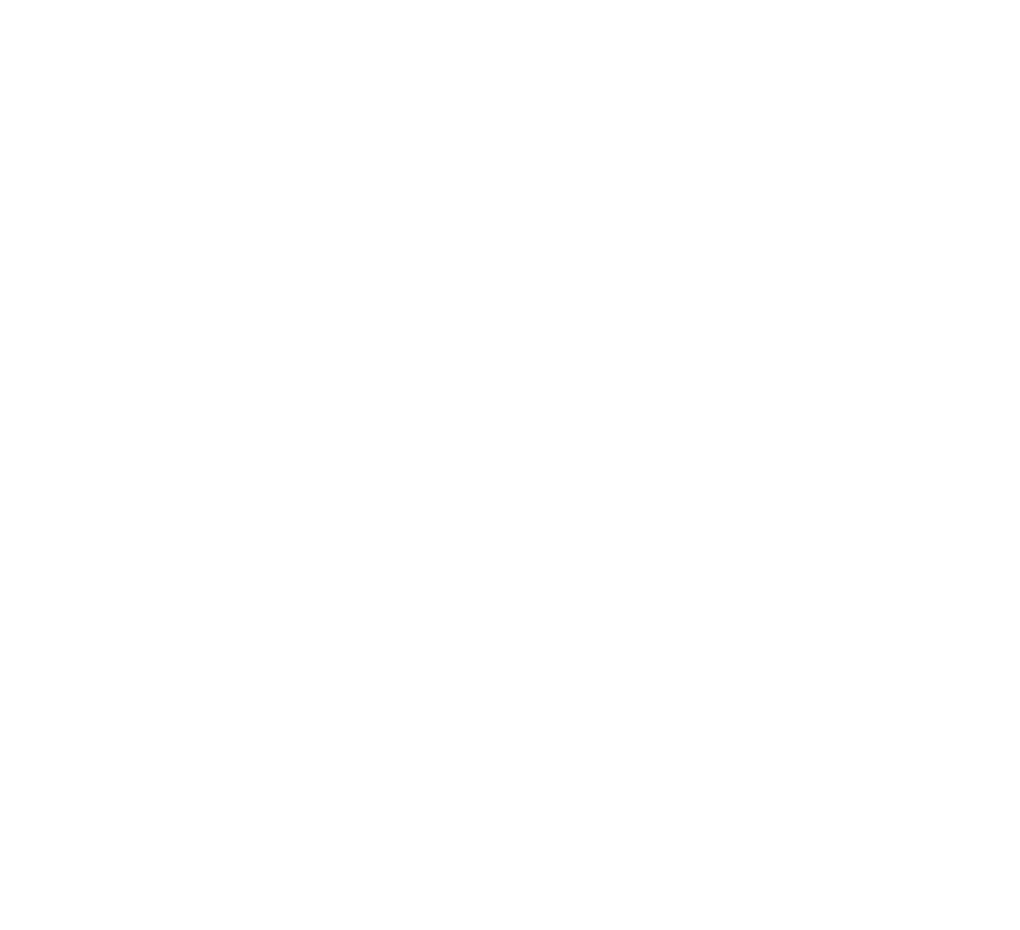
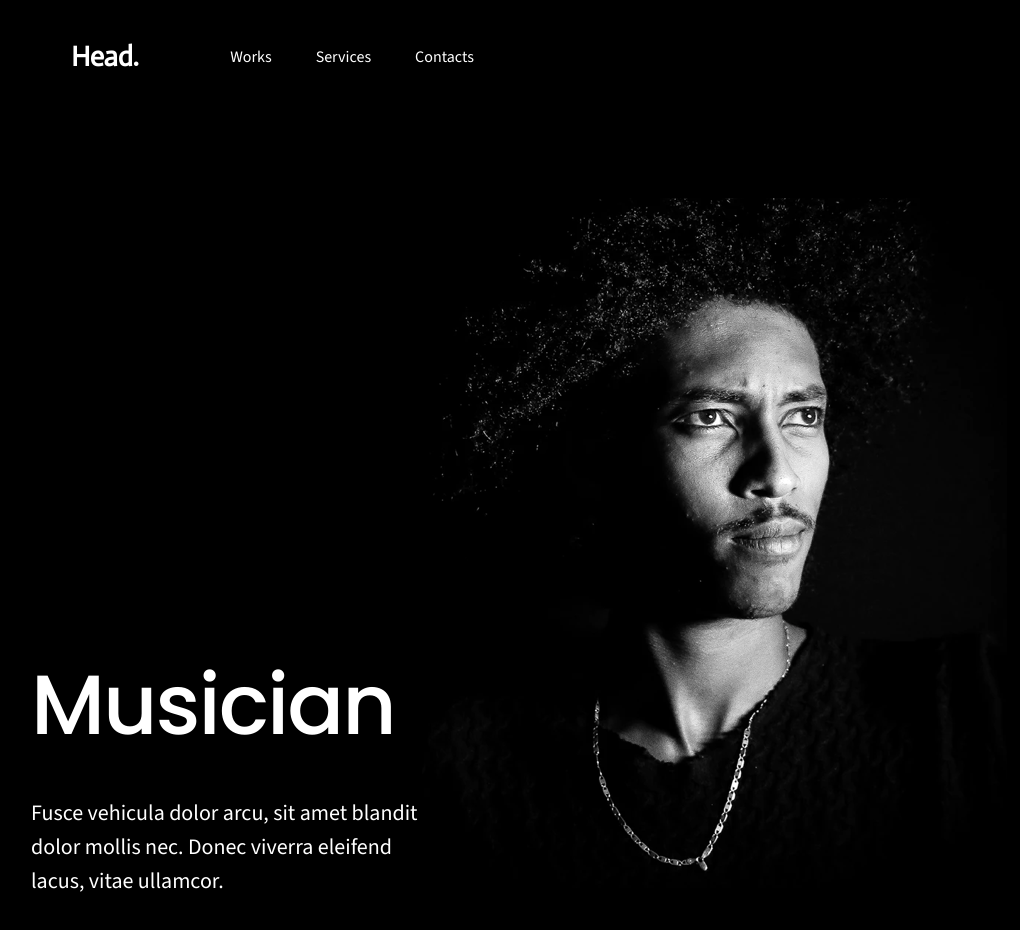
Before and after one commit to ZFazzi/musician, a plain HTML site: page index.html in a window 1280 px wide. Shown: the whole page, without its empty margins (53-1073 px from the left). Before the commit the page ends 800 px from the top, so only its background shows below. Drawn offline with nearby package versions, Linux system fonts and the light colour scheme.

Commit message:
added the content, have not aligned them correctly yet

```diff
--- a/index.html
+++ b/index.html
@@ -0,0 +1,39 @@
+<!DOCTYPE html>
+<html lang="en">
+<head>
+    <meta charset="UTF-8">
+    <meta name="viewport" content="width=device-width, initial-scale=1.0">
+    <link rel="preconnect" href="https://fonts.googleapis.com">
+    <link rel="preconnect" href="https://fonts.gstatic.com" crossorigin>
+    <link href="https://fonts.googleapis.com/css2?family=Actor&family=Poppins:wght@100;400;500&family=Source+Sans+3&display=swap" rel="stylesheet">
+    <link rel="stylesheet" href="styles/index.css">
+    <title>Musician</title>
+</head>
+<body>
+    <header>
+        <div class="header">
+            <h3 class="logo">Head.</h3>
+            <!-- Navbar Start -->
+            <nav class="navbar">
+                <ul>
+                    <li><a href="#">Works</a></li>
+                    <li><a href="#">Services</a></li>
+                    <li><a href="#">Contacts</a></li>
+                </ul>
+            </nav>
+        </div>
+    </header>
+    <main>
+        <section>
+            <section>
+                <h1>Musician</h1>
+                <p class="main-text">Fusce vehicula dolor arcu, sit amet blandit<br> dolor mollis nec. Donec viverra eleifend<br> lacus, vitae ullamcor.</p>
+            </section>
+            <section>
+                <img src="images/male-musician.png" alt="Male musician in black and white">
+            </section>
+        </section>
+    </main>
+
+</body>
+</html>
--- a/styles/index.scss
+++ b/styles/index.scss
@@ -0,0 +1,92 @@
+* {
+    box-sizing: border-box;
+    margin: 0;
+    padding: 0;
+}
+
+/*header*/
+body{
+    background-color: black;
+    max-width: 1200px;
+    max-height: 1900px;
+}
+
+.header {
+    display: flex;
+    justify-content: space-between;
+    align-items: center;
+    color: #ffffff;
+    line-height: 36px;
+    letter-spacing: -0.25px;
+    font-size: 24px;
+    font-family: "Actor", sans-serif;
+    font-weight: 400;
+    font-style: normal;
+    padding:  2%;
+}
+
+.logo {
+    margin-left: 100px;
+}
+
+.navbar {
+    flex-grow: 0.9;
+}
+
+nav ul {
+    list-style-type: none;
+    padding: 0;
+    margin: 0;
+}
+
+ul li {
+    float: left;
+    padding: 22px;
+}
+
+li a {
+    text-decoration: none;
+    display: block;
+    color: #ffffff;
+    line-height: 22px;
+    letter-spacing: 0px;
+    font-size: 16px;
+    font-family: "Source Sans 3", sans-serif;
+    font-optical-sizing: auto;
+    font-weight: 400;
+    font-style: normal;
+}
+
+li a:hover {
+    font-size: 24px;
+}
+
+/*Main*/
+main{
+    padding:  7%;
+}
+h1{
+    color: #ffffff;
+    line-height: 102px;
+    letter-spacing: -2px;
+    font-size: 84px;
+    font-family: "Poppins", sans-serif;
+    font-weight: 500;
+    font-style: normal;
+
+}
+
+.main-text{
+    font-size: 22px;
+    color: #ffffff;
+    line-height: 34px;
+    letter-spacing: 0px;
+    font-family: "Source Sans 3", sans-serif;
+    font-optical-sizing: auto;
+    font-weight: 400;
+    font-style: normal;
+    margin-top: 40px;
+}
+section{
+    display: inline-block;
+  }
```
Also changed, not shown: images/male-musician.png (added), styles/index.css, 1 other file.
